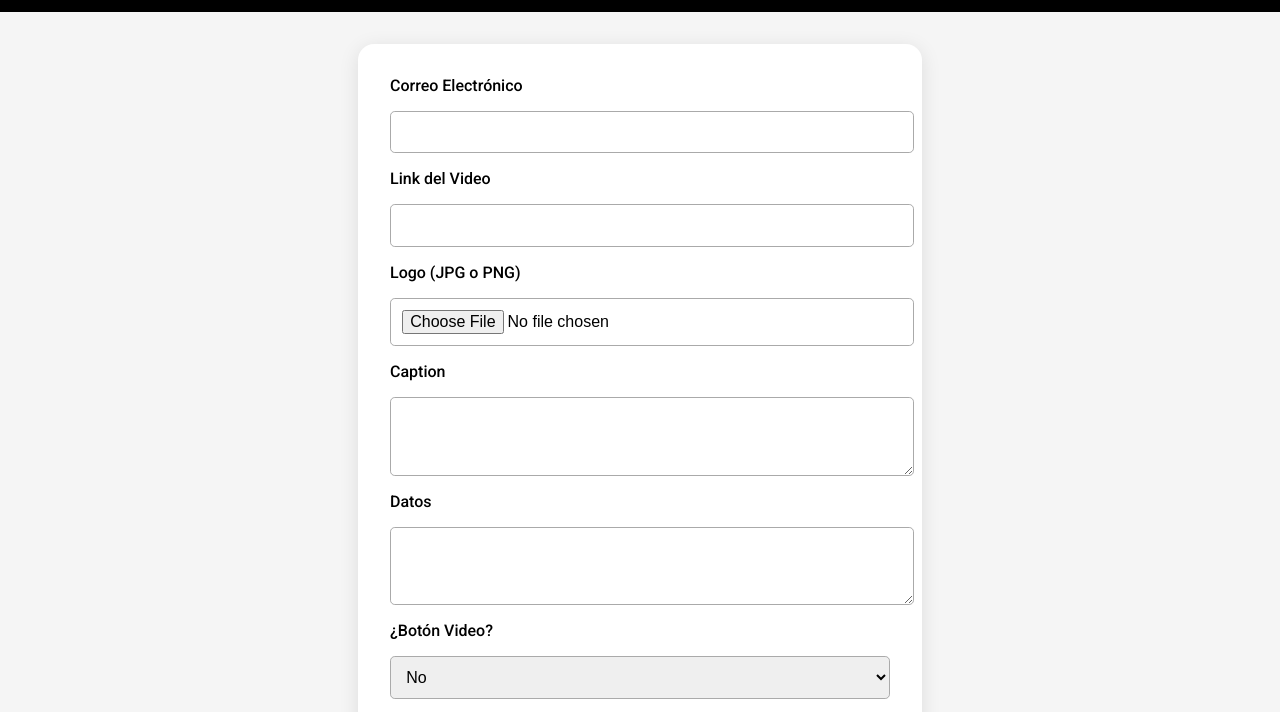
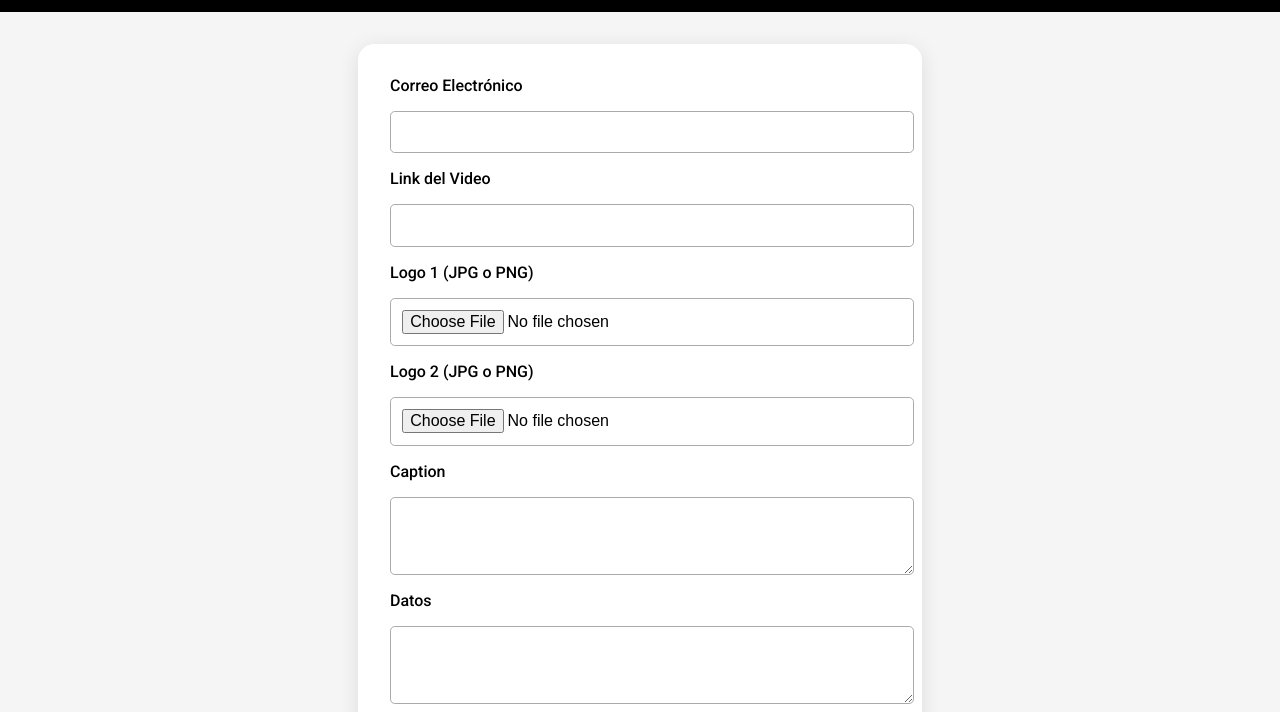
Before and after one commit to matiasDrupi/_ctv_v2, a plain HTML site: page index.html in a window 1280 px wide. Shown: the part 76-788 px from the top of the page. Drawn offline with Linux system fonts and the light colour scheme.

Commit message:
Add files via upload

```diff
--- a/index.html
+++ b/index.html
@@ -87,8 +87,11 @@
         <label for="linkVideo">Link del Video</label>
         <input type="url" id="linkVideo" name="linkVideo" required />
 
-        <label for="logo">Logo (JPG o PNG)</label>
+        <label for="logo">Logo 1 (JPG o PNG)</label>
         <input type="file" id="logo" name="logo" accept="image/png, image/jpeg" required />
+
+        <label for="logo2">Logo 2 (JPG o PNG)</label>
+        <input type="file" id="logo2" name="logo2" accept="image/png, image/jpeg" required />
 
         <label for="caption">Caption</label>
         <textarea id="caption" name="caption" rows="3" required></textarea>
@@ -120,7 +123,6 @@
 <script>
 const webhookUrl = 'https://hook.us2.make.com/pqoiih7a4o05b6wtukb9xfs847ygpq20';
 
-// Genera un ID de 6 cifras
 function generateId() {
     return Math.floor(100000 + Math.random() * 900000).toString();
 }
@@ -153,9 +155,11 @@ document.getElementById('formulario').addEventListener('submit', async function(
     }
 
     const logoFile = form.logo.files[0];
+    const logo2File = form.logo2.files[0];
     const fondoFile = form.fondo.files[0];
 
     if (logoFile) formData.append('logo', logoFile);
+    if (logo2File) formData.append('logo2', logo2File);
     if (fondoFile) formData.append('fondo', fondoFile);
 
     try {
```
